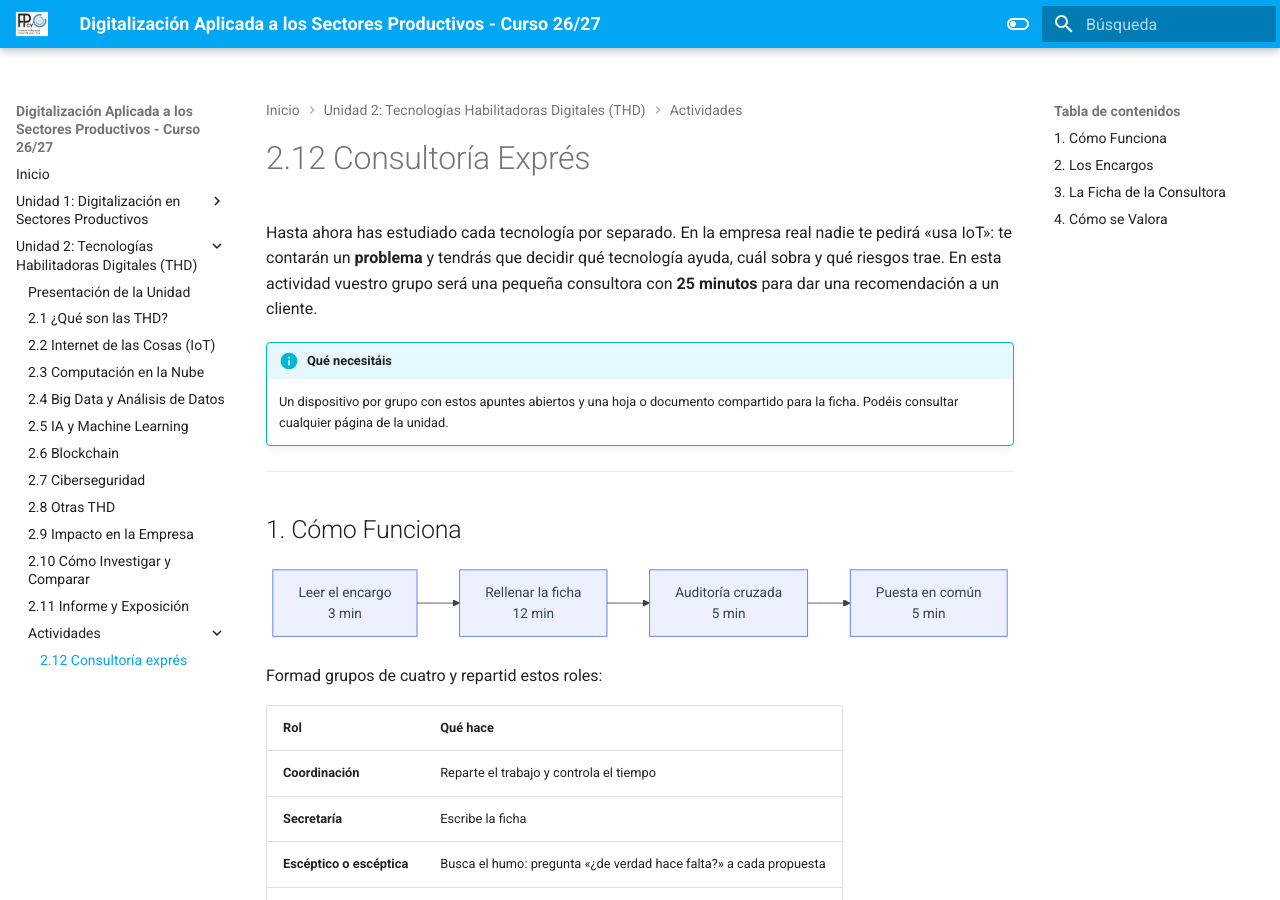
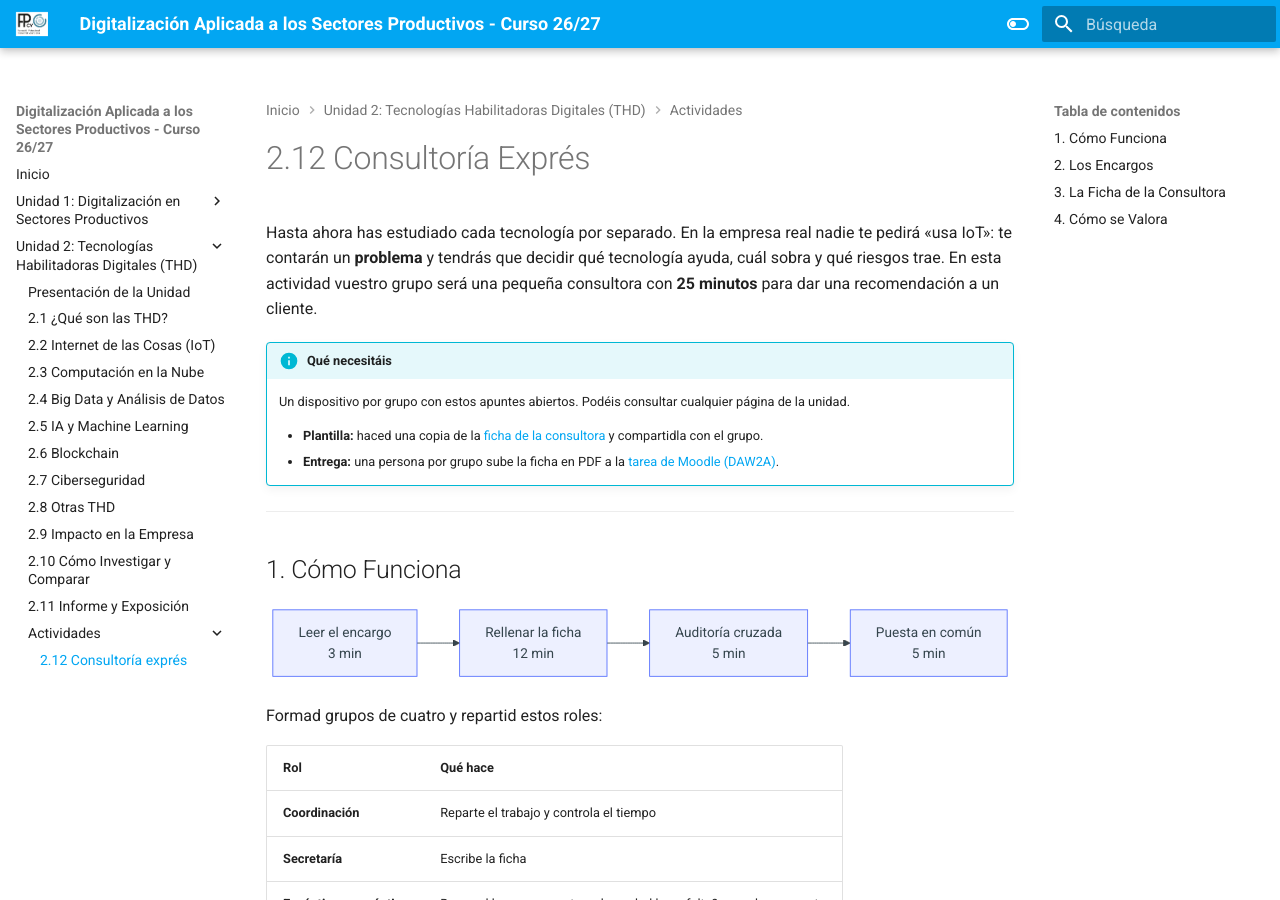
Before and after one commit to jssdocente/dasp2627d, an MkDocs documentation site: the page built from docs/temas/02-tecnologias-habilitadoras/thd-consultoria-expres.md, in a window 1280 px wide and 900 px high. Built offline with MkDocs 1.6.1 and Material for MkDocs 9.7.7, drawn with Linux system fonts in a browser that asks for light colours.

Commit message:
docs(tema 2): enlazar la plantilla y la tarea de Moodle en Consultoría exprés
Co-Authored-By: Claude Opus 5.5 <noreply@anthropic.com>

```diff
--- a/docs/temas/02-tecnologias-habilitadoras/thd-consultoria-expres.md
+++ b/docs/temas/02-tecnologias-habilitadoras/thd-consultoria-expres.md
@@ -3,7 +3,10 @@
 Hasta ahora has estudiado cada tecnología por separado. En la empresa real nadie te pedirá «usa IoT»: te contarán un **problema** y tendrás que decidir qué tecnología ayuda, cuál sobra y qué riesgos trae. En esta actividad vuestro grupo será una pequeña consultora con **25 minutos** para dar una recomendación a un cliente.
 
 !!! info "Qué necesitáis"
-    Un dispositivo por grupo con estos apuntes abiertos y una hoja o documento compartido para la ficha. Podéis consultar cualquier página de la unidad.
+    Un dispositivo por grupo con estos apuntes abiertos. Podéis consultar cualquier página de la unidad.
+
+    - **Plantilla:** haced una copia de la [ficha de la consultora](https://docs.google.com/document/d/1zCrTE6Pe-9WkHC_7zLlEYq9pvhm9l9Rd3XImKNIAcbA/copy) y compartidla con el grupo.
+    - **Entrega:** una persona por grupo sube la ficha en PDF a la [tarea de Moodle (DAW2A)](https://informatica.iesalbarregas.com/mod/assign/view.php?id=14342).
 
 ---
 
```
